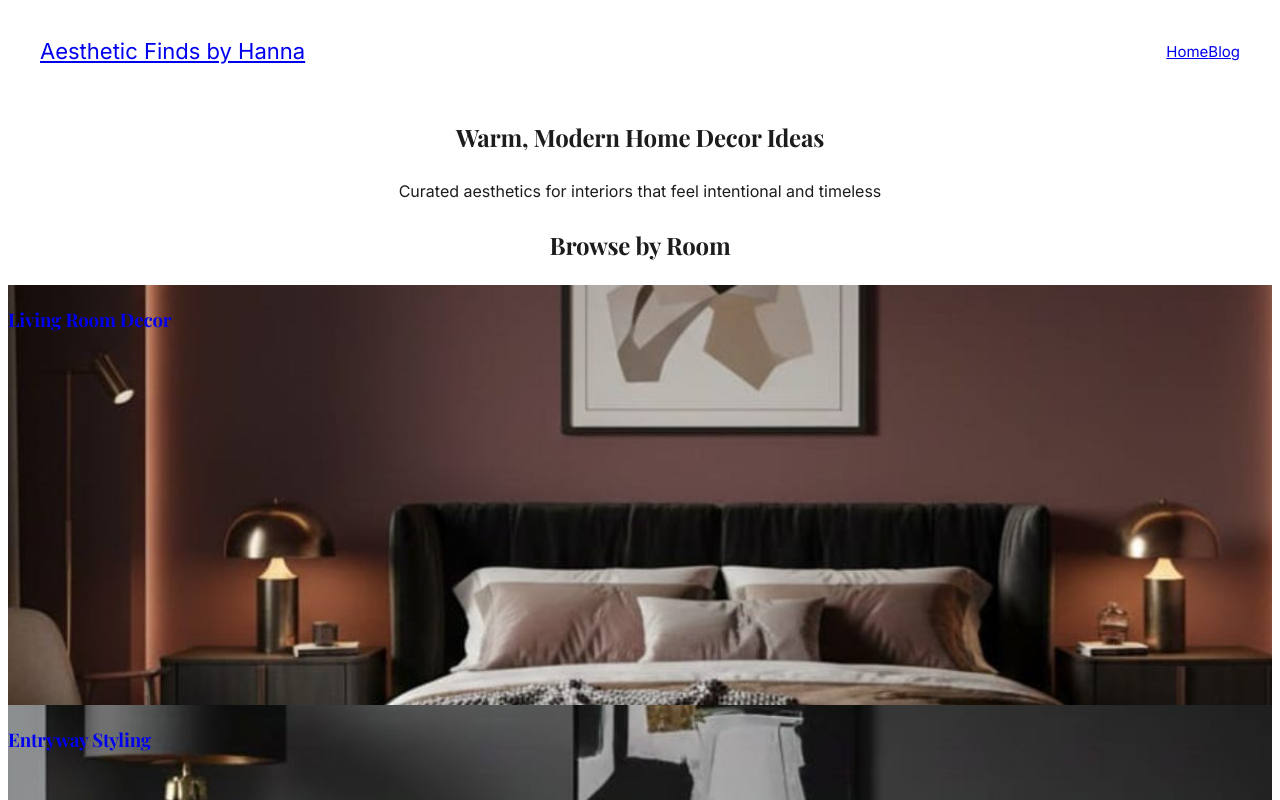
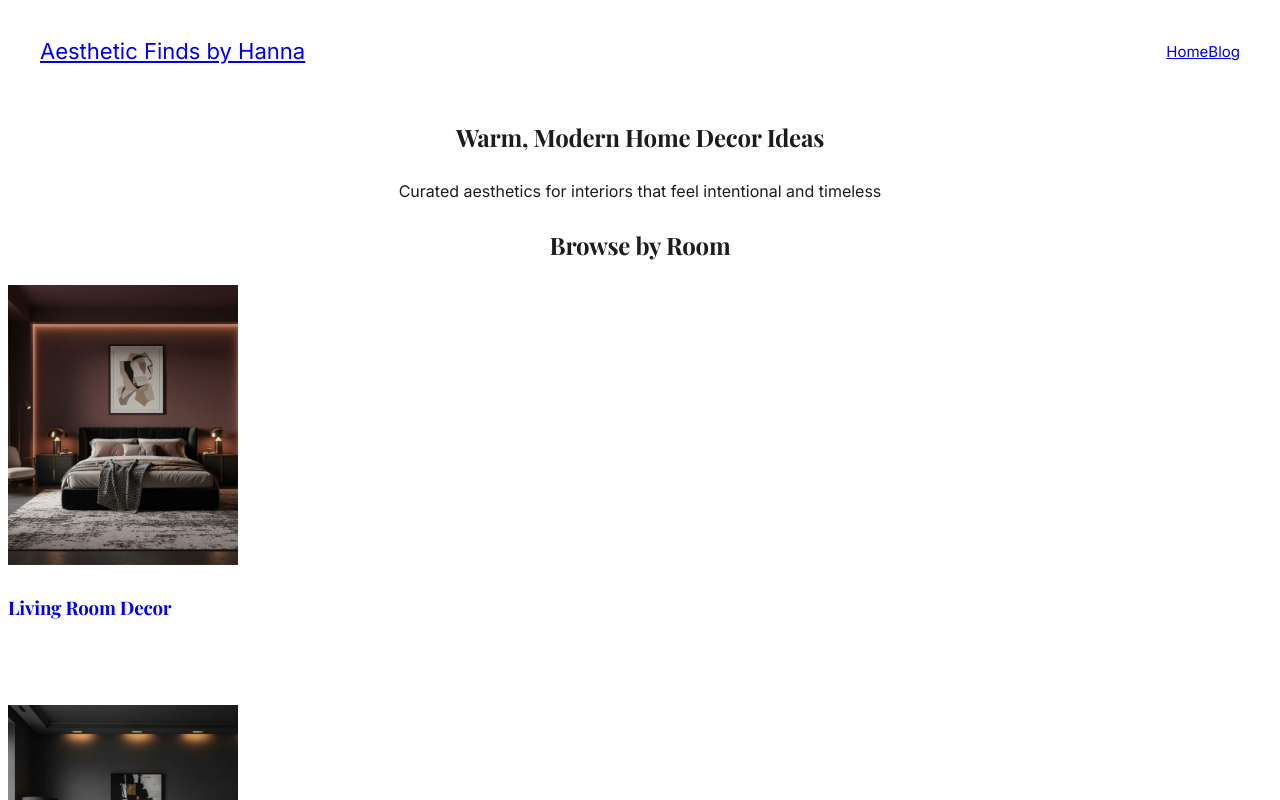
Before and after one commit to bonnie12-w/asthetic.hanna, a Next.js app: page / in a window 1280 px wide. Shown: the top 800 px of the page. Built offline with nearby package versions, Linux system fonts and the light colour scheme; a web font is replaced by a local one.

Commit message:
Update CategoryCard.tsx

```diff
--- a/components/CategoryCard.tsx
+++ b/components/CategoryCard.tsx
@@ -17,7 +17,9 @@ export default function CategoryCard({
         <img
           src={imageUrl}
           alt={title}
-          className="absolute inset-0 h-full w-full object-cover transition-transform duration-700 group-hover:scale-105"
+          width={230}
+         height={280}// 4:5 ratio
+          className="rounded-sm object-cover"
         />
 
         <div className="absolute inset-0 bg-black/25" />
```
